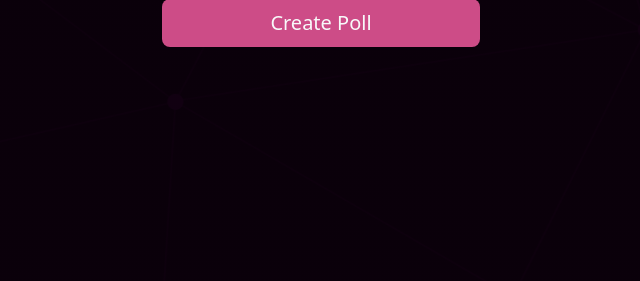
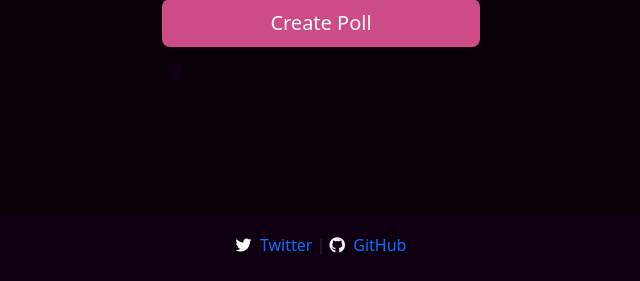
Before and after one commit to Godstyme/poll-app, a PHP site: page /poll-app/ in a window 1280 px wide. Shown: the part 519-800 px from the top of the page, without its empty margins (319-959 px from the left). Run offline with PHP 8.4, Linux system fonts and the light colour scheme.

Commit message:
added footer design

```diff
--- a/assets/css/style.css
+++ b/assets/css/style.css
@@ -6,7 +6,7 @@
 main {
 	background:linear-gradient(rgba(0,0,0,0.8),rgba(0,0,0,0.8)), url("../imgs/bg.png") no-repeat center center;
 	background-size: cover;
-	height: 100vh;
+	height: 92vh;
 }
 textarea{
 	resize: none;
--- a/includes/footer.php
+++ b/includes/footer.php
@@ -1,4 +1,13 @@
    </main>
+   <footer style="background: #0E0011; height: 8vh;" class="py-3">
+      <div class="text-center align-items-md-center">
+         <i class="fa-brands fa-twitter text-light"></i>
+         <a href="https://twitter.com/godstimeonyibe" target="_blank" class="text-decoration-none">&nbsp;Twitter</a>
+         &#124;
+         <i class="fa-brands fa-github text-light"></i>
+         <a href="https://github.com/Godstyme/poll-app" target="_blank" class="text-decoration-none">&nbsp;GitHub</a>
+      </div>
+   </footer>
    <script type="text/javascript" src="<?php echo MULTIPATH ?>js/jquery-3.6.0.min.js"></script>
    <script type="text/javascript" src="<?php echo MULTIPATH ?>js/bs.min.js"></script>
    <script type="text/javascript" src="<?php echo MULTIPATH ?>js/script.js"></script>
--- a/poll.php
+++ b/poll.php
@@ -5,9 +5,7 @@
          <div class="container pb-5">
             <div class="row pt-2 pb-2">
                <div class="col-lg-4 offset-lg-4 col-md-5 offset-md-4 px-5">
-                  <button type="button" class="btn btn-outline-primary mt-5 mb-2 mx-3 btn-sm w-50">
-                     <a href="<?php echo SITEURL ?>index.php" class="text-decoration-none text-light">Home</a>
-                  </button>
+                  <a href="<?php echo SITEURL ?>index.php" class="btn btn-outline-primary mt-5 mb-2 mx-3 btn-sm w-50 text-decoration-none text-light">Home</a>
                </div>
                <?php
                   $fetchData = new FetchData;
```
